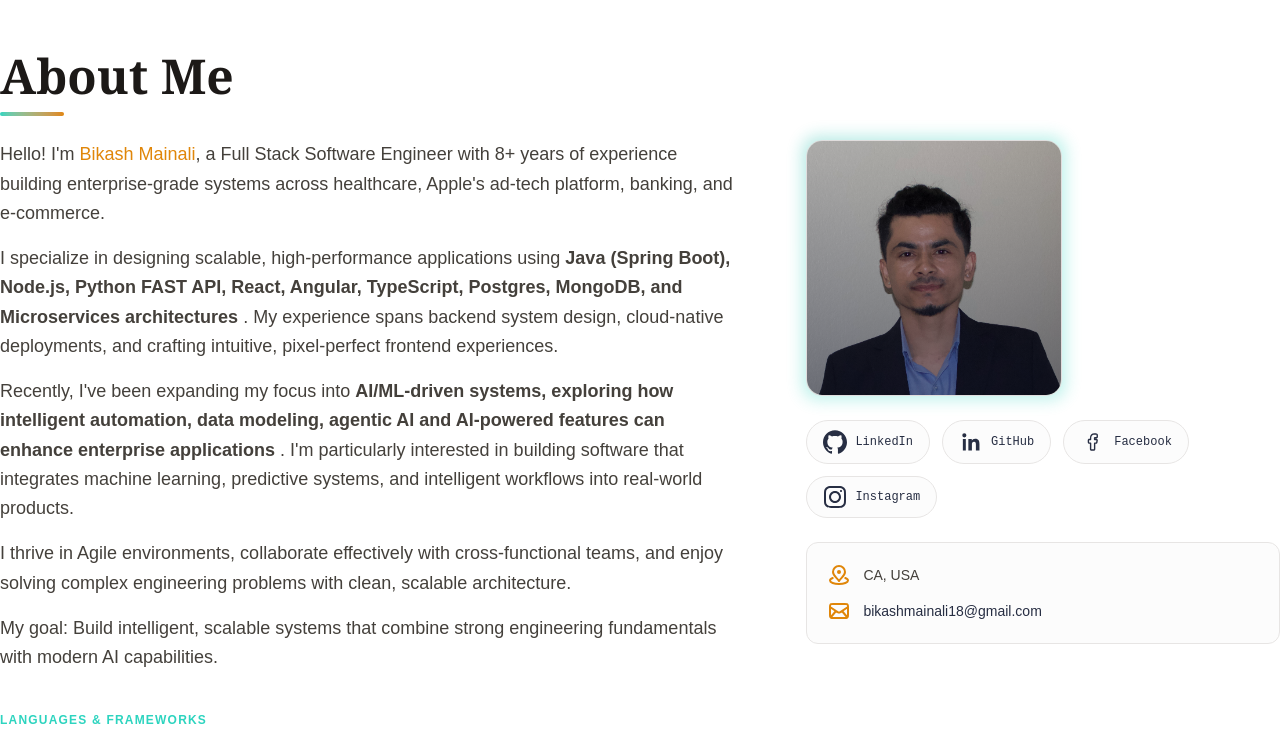
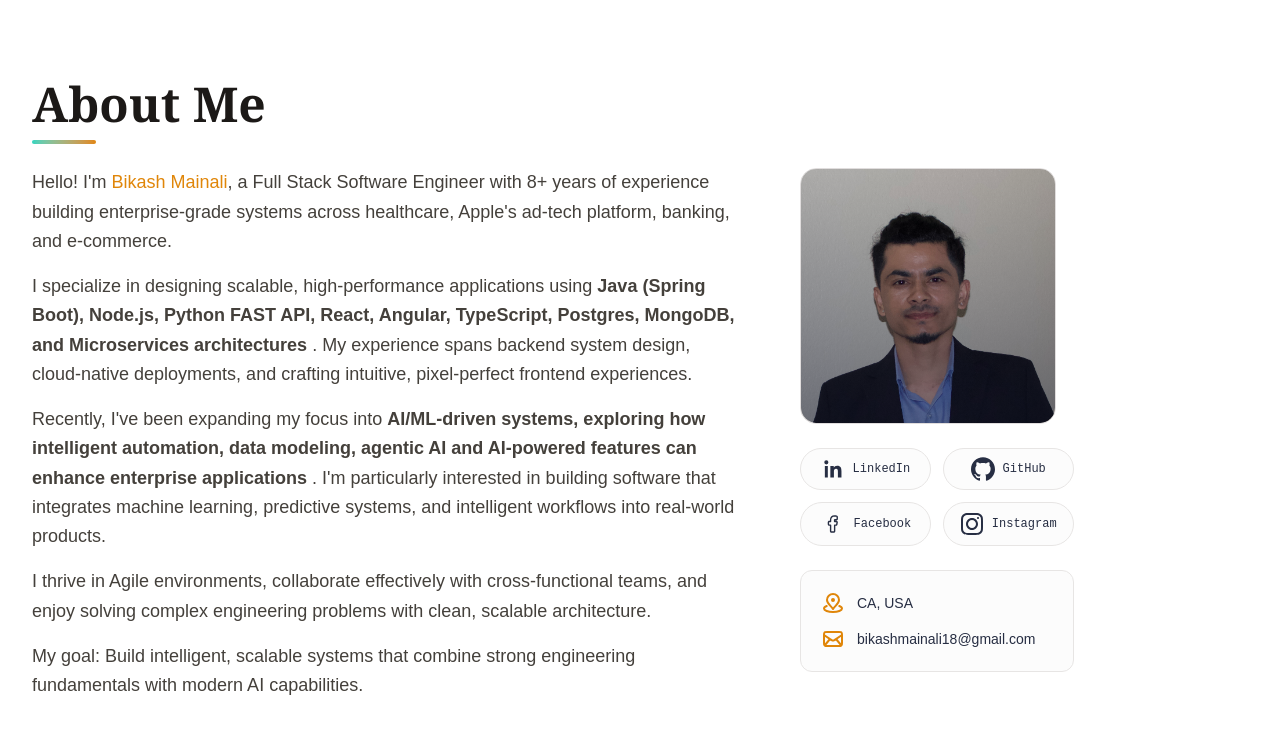
Before and after one commit to Bikash-Mainali/portfolio, a React (Vite) app: page / in a window 1280 px wide. Shown: the part 960-1698 px from the top of the page. Built offline with nearby package versions, Linux system fonts and the light colour scheme; no server answers.

Commit message:
cleaned up

```diff
--- a/src/components/About.jsx
+++ b/src/components/About.jsx
@@ -38,7 +38,8 @@ export default function About() {
     const [ref, visible] = useInView()
 
     return (
-        <section id="about" ref={ref} className="relative max-w-7xl mx-auto px-6 sm:px-0 sm:pt-45 pt-35">
+        <section id="about" ref={ref}
+                 className="relative max-w-7xl mx-auto px-4 sm:px-6 lg:px-8 pt-34 sm:pt-32 md:pt-40 lg:pt-52">
             <div>
                 <div
                     className={`transition-all duration-700 ${visible ? 'opacity-100 translate-y-0' : 'opacity-0 translate-y-8'}`}>
@@ -101,48 +102,62 @@ export default function About() {
 
                     {/* Photo & socials */}
                     <div
-                        className={`lg:col-span-2 flex flex-col items-center lg:items-start gap-6 transition-all duration-700 delay-400 ${visible ? 'opacity-100 translate-x-0' : 'opacity-0 translate-x-8'}`}>
-                        <div className="relative group">
-                            {/* Subtle glow ring (matches Home) */}
+                        className={`lg:col-span-2 flex flex-col items-center lg:items-start gap-6 transition-all duration-700 delay-400 ${
+                            visible ? "opacity-100 translate-x-0" : "opacity-0 translate-x-8"
+                        }`}
+                    >
                         <div
-                                className="absolute -inset-1 rounded-2xl bg-gradient-to-br from-primary-weak via-primary to-primary opacity-30 group-hover:opacity-60 blur-sm transition-all duration-300"></div>
+                            className="flex flex-col sm:flex-row lg:flex-col gap-6 items-center justify-start lg:items-start w-full">
+
+                            {/* Profile image */}
                             <div
-                                className="relative w-64 h-64 rounded-2xl overflow-hidden border border-light dark:border-primary-weak">
+                                className="relative w-44 h-44 sm:w-56 sm:h-56 lg:w-64 lg:h-64 rounded-2xl overflow-hidden border border-light dark:border-primary-weak">
                                 <img
                                     src="/profile1.jpg"
                                     alt="Bikash Mainali"
-                                    className="w-full h-full object-cover group-hover:scale-105 transition-transform duration-500"
+                                    className="w-full h-full object-cover transition-transform duration-500 hover:scale-105"
                                     onError={(e) => {
-                                        e.target.src = `https://ui-avatars.com/api/?name=Bikash+Mainali&background=0e1d47&color=2dd4bf&size=256&font-size=0.4`
+                                        e.target.src =
+                                            "https://ui-avatars.com/api/?name=Bikash+Mainali&background=0e1d47&color=2dd4bf&size=256&font-size=0.4";
                                     }}
                                 />
+
                                 <div
                                     className="absolute inset-0 bg-gradient-to-t from-navy-900/40 to-transparent pointer-events-none rounded-2xl"></div>
                             </div>
-                        </div>
+
+                            <div className="contact-info flex flex-col gap-6 w-full sm:w-auto">
 
                                 {/* Social links */}
-                        <div className="flex gap-3 flex-wrap">
+                                <div className="grid grid-cols-2 sm:grid-cols-2 gap-3 lg:order-1 order-2">
                                     {[
                                         {
-                                    label: 'LinkedIn',
-                                    href: 'https://www.linkedin.com/in/bikash-mainali-629505168/',
-                                    icon: <Github/>
+                                            label: "LinkedIn",
+                                            href: "https://www.linkedin.com/in/bikash-mainali-629505168/",
+                                            icon: <Linkedin/>,
                                         },
-                                {label: 'GitHub', href: 'https://github.com/Bikash-Mainali', icon: <Linkedin/>},
-                                {label: 'Facebook', href: 'https://www.facebook.com/biki51', icon: <Facebook/>},
                                         {
-                                    label: 'Instagram',
-                                    href: 'https://www.instagram.com/mainalibiki/',
-                                    icon: <Instagram/>
+                                            label: "GitHub",
+                                            href: "https://github.com/Bikash-Mainali",
+                                            icon: <Github/>,
                                         },
-                            ].map(s => (
+                                        {
+                                            label: "Facebook",
+                                            href: "https://www.facebook.com/biki51",
+                                            icon: <Facebook/>,
+                                        },
+                                        {
+                                            label: "Instagram",
+                                            href: "https://www.instagram.com/mainalibiki/",
+                                            icon: <Instagram/>,
+                                        },
+                                    ].map((s) => (
                                         <a
                                             key={s.label}
                                             href={s.href}
                                             target="_blank"
                                             rel="noopener noreferrer"
-                                    className="flex items-center gap-2 px-4 py-2 card-glass rounded-full text-sm  dark:text-light text-dark hover:text-primary  transition-all duration-200 hover:-translate-y-0.5"
+                                            className="flex items-center justify-center gap-2 px-4 py-2 card-glass rounded-full text-sm dark:text-light text-dark hover:text-primary transition-all duration-200 hover:-translate-y-0.5"
                                         >
                                             <span>{s.icon}</span>
                                             <span className="font-mono text-xs">{s.label}</span>
@@ -151,17 +166,27 @@ export default function About() {
                                 </div>
 
                                 {/* Contact info box */}
-                        <div className="card-glass rounded-xl p-5 w-full space-y-3">
-                            <div className="flex items-center gap-3 text-sm text-stone-700 dark:text-slate-300">
-                                <span className="text-accent dark:text-primary"><MapPinned/></span>
+                                <div className="card-glass lg:order-2 order-1 rounded-xl p-5 w-full space-y-3">
+                                    <div className="flex items-center gap-3 text-sm text-dark dark:text-light">
+          <span className="text-accent dark:text-primary">
+            <MapPinned/>
+          </span>
                                         <span>CA, USA</span>
                                     </div>
-                            <div className="flex items-center gap-3 text-sm text-dark dark:text-slate-300">
-                                <span className="text-accent dark:text-primary"><Mail/></span>
-                                <a href="mailto:bikashmainali18@gmail.com"
-                                   className="hover:text-accent dark:hover:text-primary transition-colors">
+
+                                    <div className="flex items-center gap-3 text-sm text-dark dark:text-light">
+          <span className="text-accent dark:text-primary">
+            <Mail/>
+          </span>
+
+                                        <a
+                                            href="mailto:bikashmainali18@gmail.com"
+                                            className="hover:text-accent dark:hover:text-primary transition-colors break-all"
+                                        >
                                             bikashmainali18@gmail.com
                                         </a>
+                                    </div>
+                                </div>
                             </div>
                         </div>
                     </div>
```
Lines whose indentation alone changed are shown as unchanged.
